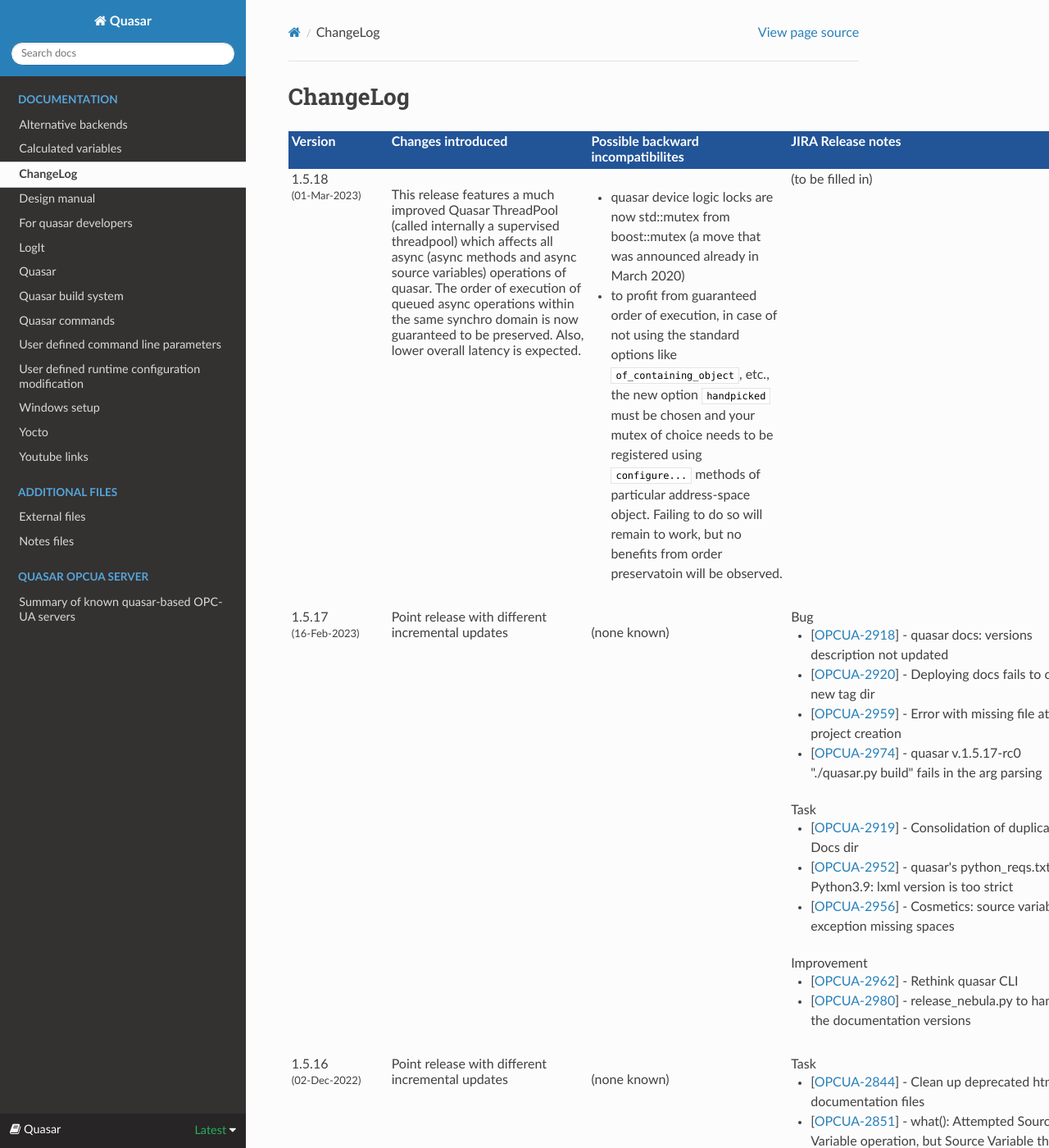
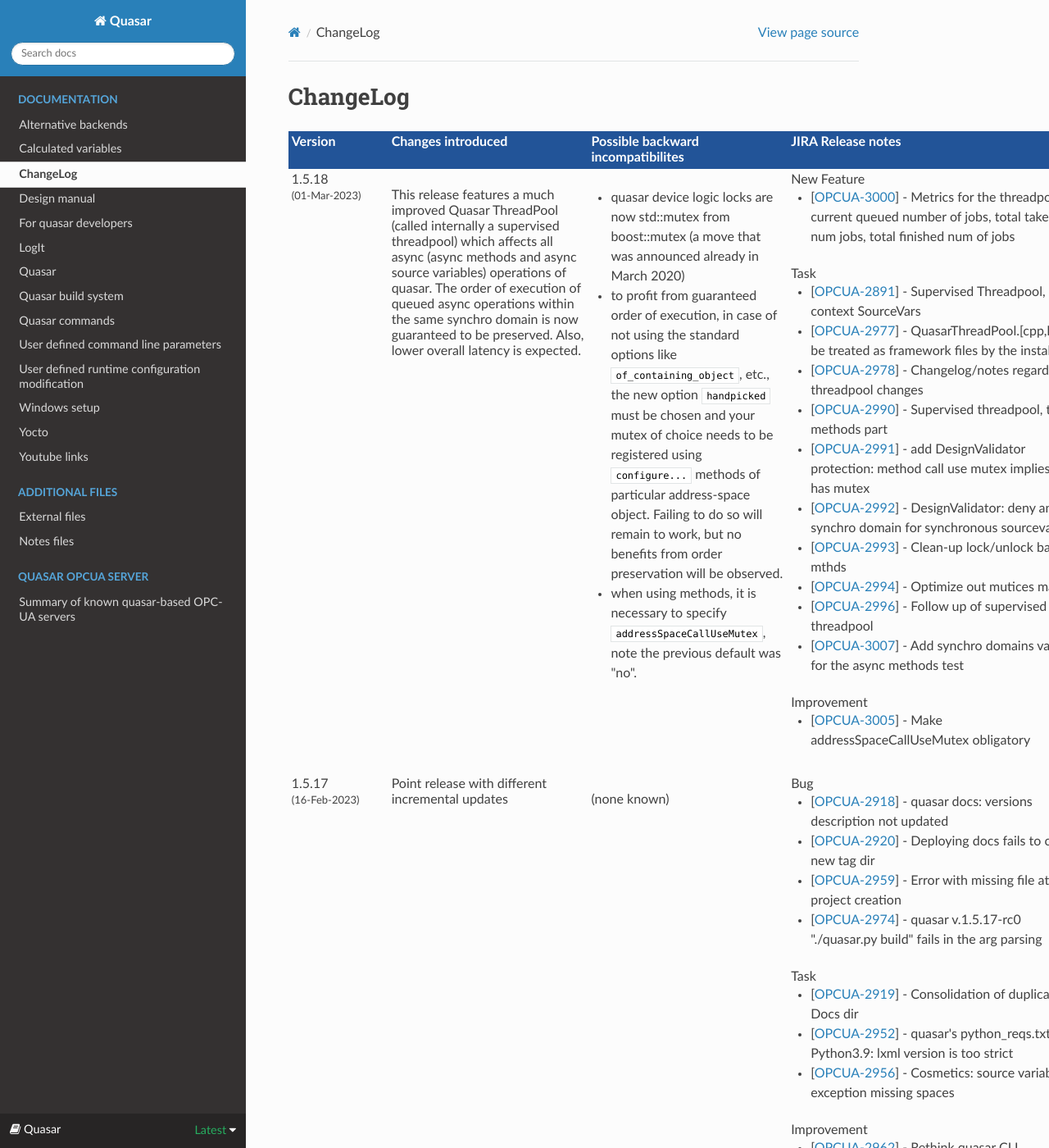
Before and after one commit to quasar-team/quasar, a Sphinx documentation site: the page built from Documentation/source/ChangeLog.rst, in a window 1280 px wide and 1400 px high. Shown: the whole window at 82% size. Built offline with Sphinx 7.4.7 and the Read the Docs theme 2.0.0, drawn with Linux system fonts in a browser that asks for light colours.

Commit message:
Release notes dor 1.5.18

```diff
--- a/Documentation/source/ChangeLog.rst
+++ b/Documentation/source/ChangeLog.rst
@@ -40,14 +40,66 @@
 					<li>quasar device logic locks are now std::mutex from boost::mutex (a move that was announced already in March 2020)</li>
 					<li>to profit from guaranteed order of execution, in case of <emph>not using</emph> the standard options like <code>of_containing_object</code>, etc.,
 						the new option <code>handpicked</code> must be chosen and your mutex of choice needs to be registered using <code>configure...</code> methods
-						of particular address-space object. Failing to do so will remain to work, but no benefits from order preservatoin will be observed.
+						of particular address-space object. Failing to do so will remain to work, but no benefits from order preservation will be observed.
+						</li>
+						<li>
+						when using methods, it is necessary to specify <code>addressSpaceCallUseMutex</code>, note the previous default was "no".
+						</li>
 				</ul>
 			</td>
 			<td valign="top">
-				(to be filled in)
+
+			        New Feature
+
+			<ul>
+			<li>[<a href='https://its.cern.ch/jira/browse/OPCUA-3000'>OPCUA-3000</a>] -         Metrics for the threadpool: current queued number of jobs, total taken num jobs, total finished num of jobs
+			</li>
+			</ul>
+
+			        Task
+
+			<ul>
+			<li>[<a href='https://its.cern.ch/jira/browse/OPCUA-2891'>OPCUA-2891</a>] -         Supervised Threadpool, context SourceVars
+			</li>
+			<li>[<a href='https://its.cern.ch/jira/browse/OPCUA-2977'>OPCUA-2977</a>] -         QuasarThreadPool.[cpp,h] to be treated as framework files by the installa
+			</li>
+			<li>[<a href='https://its.cern.ch/jira/browse/OPCUA-2978'>OPCUA-2978</a>] -         Changelog/notes regarding threadpool changes
+			</li>
+			<li>[<a href='https://its.cern.ch/jira/browse/OPCUA-2990'>OPCUA-2990</a>] -         Supervised threadpool, the methods part
+			</li>
+			<li>[<a href='https://its.cern.ch/jira/browse/OPCUA-2991'>OPCUA-2991</a>] -         add DesignValidator protection: method call use mutex implies class has mutex
+			</li>
+			<li>[<a href='https://its.cern.ch/jira/browse/OPCUA-2992'>OPCUA-2992</a>] -         DesignValidator: deny any synchro domain for synchronous sourcevariable
+			</li>
+			<li>[<a href='https://its.cern.ch/jira/browse/OPCUA-2993'>OPCUA-2993</a>] -         Clean-up lock/unlock base mthds
+			</li>
+			<li>[<a href='https://its.cern.ch/jira/browse/OPCUA-2994'>OPCUA-2994</a>] -         Optimize out mutices map?
+			</li>
+			<li>[<a href='https://its.cern.ch/jira/browse/OPCUA-2996'>OPCUA-2996</a>] -         Follow up of supervised threadpool
+			</li>
+			<li>[<a href='https://its.cern.ch/jira/browse/OPCUA-3007'>OPCUA-3007</a>] -         Add synchro domains variety for the async methods test
+			</li>
+			</ul>
+
+			        Improvement
+
+			<ul>
+			<li>[<a href='https://its.cern.ch/jira/browse/OPCUA-3005'>OPCUA-3005</a>] -         Make addressSpaceCallUseMutex obligatory
+			</li>
+			</ul>
+
 			</td>
 			<td valign="top">quasar test suite notes:<br>
-				(to be filled in)
+
+			<ol>
+			<li>open62541_test_methods not passing for the method
+				arguments behaving differently from UASDK. This will be
+				<a href="https://its.cern.ch/jira/browse/OPCUA-2428">further
+				investigated</a>.</li>
+			<li> StandardMetaData is ignored from testing in all tests
+				due to some existing noncompliance.</li>
+			</ol>
+
 			</td>
 			</tr>
 
```
